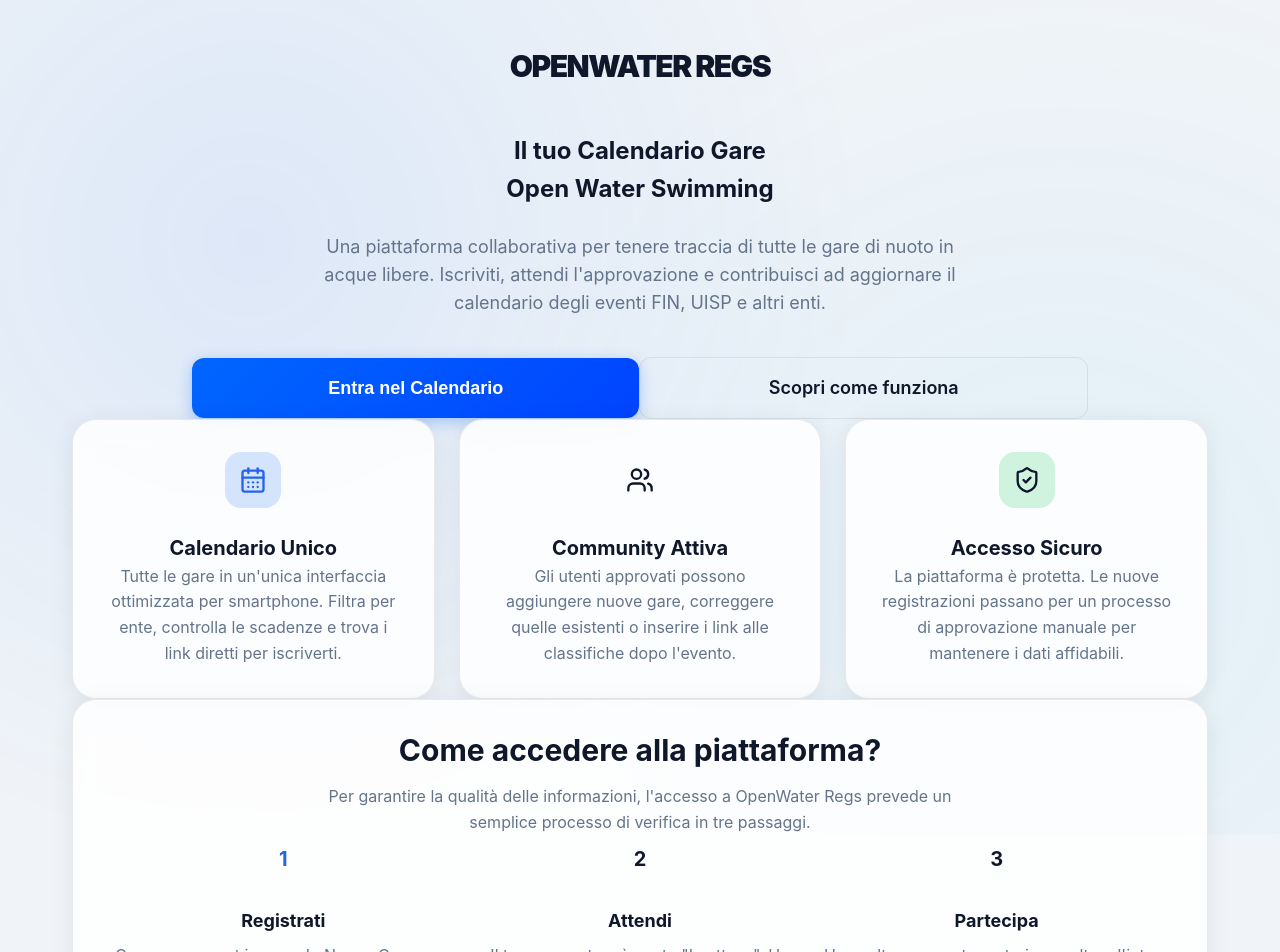
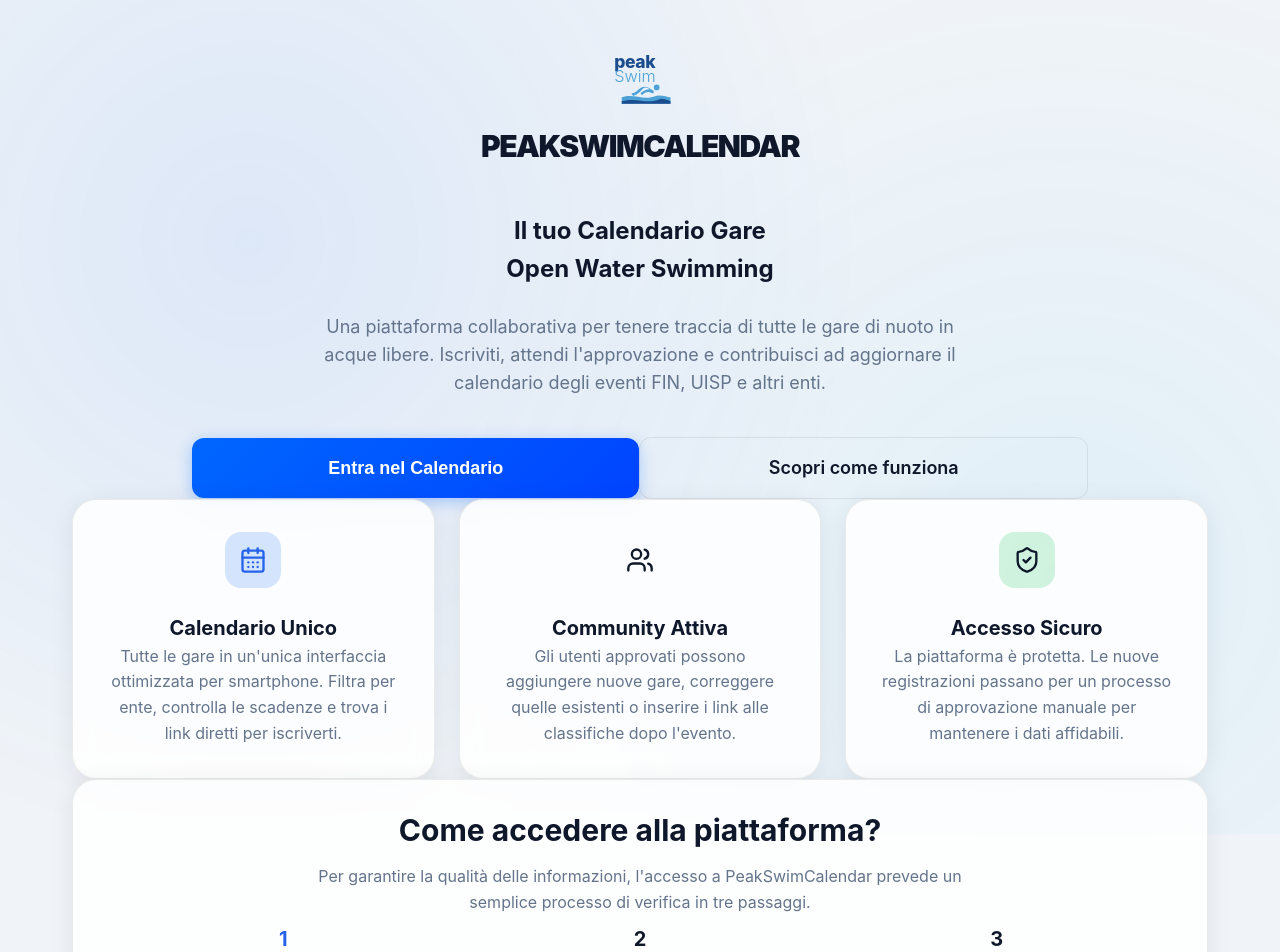
Before and after one commit to PZero/PeakMooring, a React (Vite) app: page / in a window 1280 px wide. Shown: the top 952 px of the page. Built offline with nearby package versions, Linux system fonts and the light colour scheme; no server answers.

Commit message:
feat: rename app to PeakSwimCalendar and update logo

```diff
--- a/index.html
+++ b/index.html
@@ -2,18 +2,18 @@
 <html lang="en">
   <head>
     <meta charset="UTF-8" />
-    <link rel="icon" type="image/png" href="/logo.png" />
-    <link rel="apple-touch-icon" href="/logo.png" />
+    <link rel="icon" type="image/svg+xml" href="/logo.svg" />
+    <link rel="apple-touch-icon" href="/logo.svg" />
     <link rel="manifest" href="/manifest.json" />
     <meta name="theme-color" content="#030712" />
     <meta name="viewport" content="width=device-width, initial-scale=1.0" />
-    <title>OpenWater Regs - Calendario Gare</title>
+    <title>PeakSwimCalendar - Calendario Gare</title>
     <meta name="description" content="Calendario condiviso per le gare di nuoto in acque libere." />
     <!-- Open Graph for Social Sharing -->
-    <meta property="og:title" content="OpenWater Regs - Calendario Gare" />
+    <meta property="og:title" content="PeakSwimCalendar - Calendario Gare" />
     <meta property="og:description" content="Tutte le gare Open Water in una sola piattaforma." />
     <meta property="og:type" content="website" />
-    <meta property="og:image" content="/logo.png" />
+    <meta property="og:image" content="/logo.svg" />
   </head>
   <body>
     <div id="root"></div>
--- a/src/components/Auth.tsx
+++ b/src/components/Auth.tsx
@@ -76,7 +76,8 @@
       <div className="w-full max-w-[400px]">
         {/* Header */}
         <div className="text-center mb-6">
-          <h2 className="text-3xl font-black tracking-tighter text-white uppercase">OpenWater Regs</h2>
+          <img src="/logo.svg" alt="PeakSwimCalendar" className="h-20 mx-auto mb-4 drop-shadow-lg" />
+          <h2 className="text-3xl font-black tracking-tighter text-white uppercase">PeakSwimCalendar</h2>
           <p className="text-blue-300/80 mt-1 font-medium">Calendario Gare Nuoto</p>
         </div>
 
--- a/src/components/LandingPage.tsx
+++ b/src/components/LandingPage.tsx
@@ -7,7 +7,8 @@
 
       <header className="container py-12">
         <nav className="flex flex-col items-center justify-center">
-          <span className="text-3xl font-black text-white tracking-tighter uppercase">OpenWater Regs</span>
+          <img src="/logo.svg" alt="PeakSwimCalendar" className="h-16 mb-4" />
+          <span className="text-3xl font-black text-white tracking-tighter uppercase">PeakSwimCalendar</span>
         </nav>
       </header>
 
@@ -71,7 +72,7 @@
           <div className="text-center mb-12 relative z-10">
             <h2 className="text-3xl md:text-4xl font-bold text-white mb-4">Come accedere alla piattaforma?</h2>
             <p className="text-gray-400 max-w-2xl mx-auto">
-              Per garantire la qualità delle informazioni, l'accesso a OpenWater Regs prevede un semplice processo di verifica in tre passaggi.
+              Per garantire la qualità delle informazioni, l'accesso a PeakSwimCalendar prevede un semplice processo di verifica in tre passaggi.
             </p>
           </div>
 
@@ -118,7 +119,7 @@
       </main>
 
       <footer className="container py-8 text-center text-gray-500 text-sm border-t border-white/5">
-        <p className="mb-2">© {new Date().getFullYear()} OpenWater Regs</p>
+        <p className="mb-2">© {new Date().getFullYear()} PeakSwimCalendar</p>
         <p className="text-xs text-gray-600">Calendario gare amatoriale. Non affiliato ufficialmente con FIN o UISP.</p>
       </footer>
     </div>
```
Also changed, not shown: public/logo.png (deleted), public/logo.svg (added), public/manifest.json.
